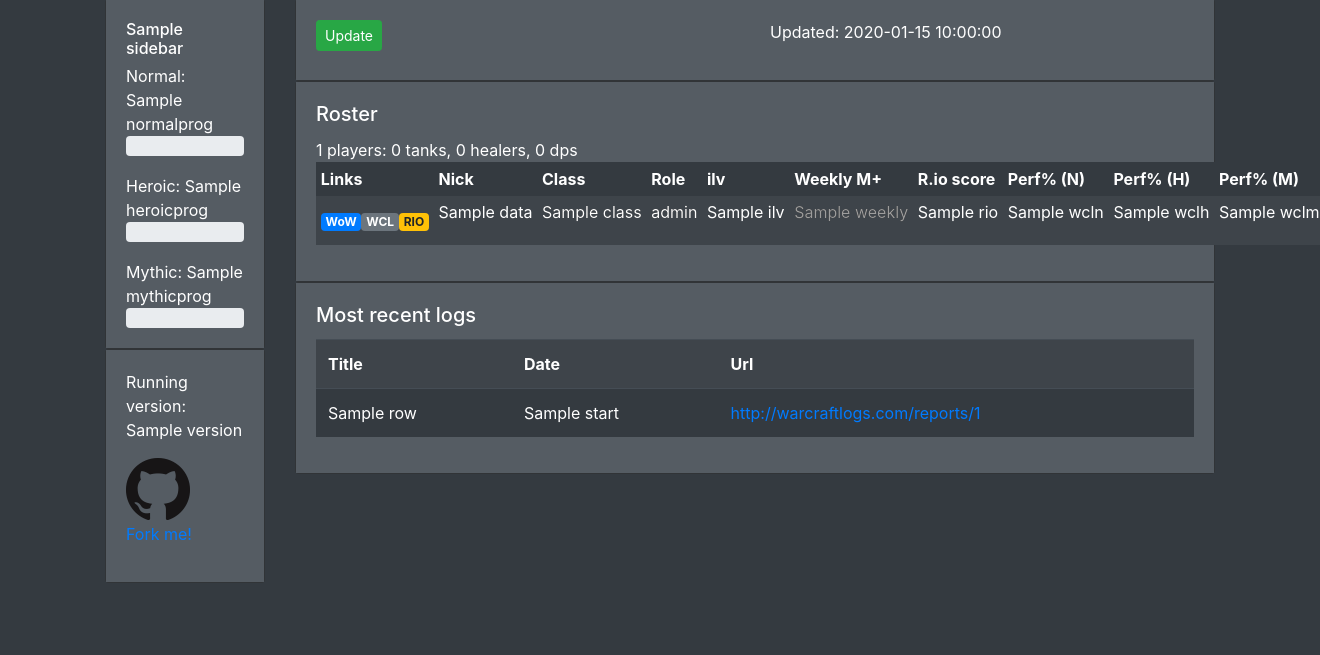
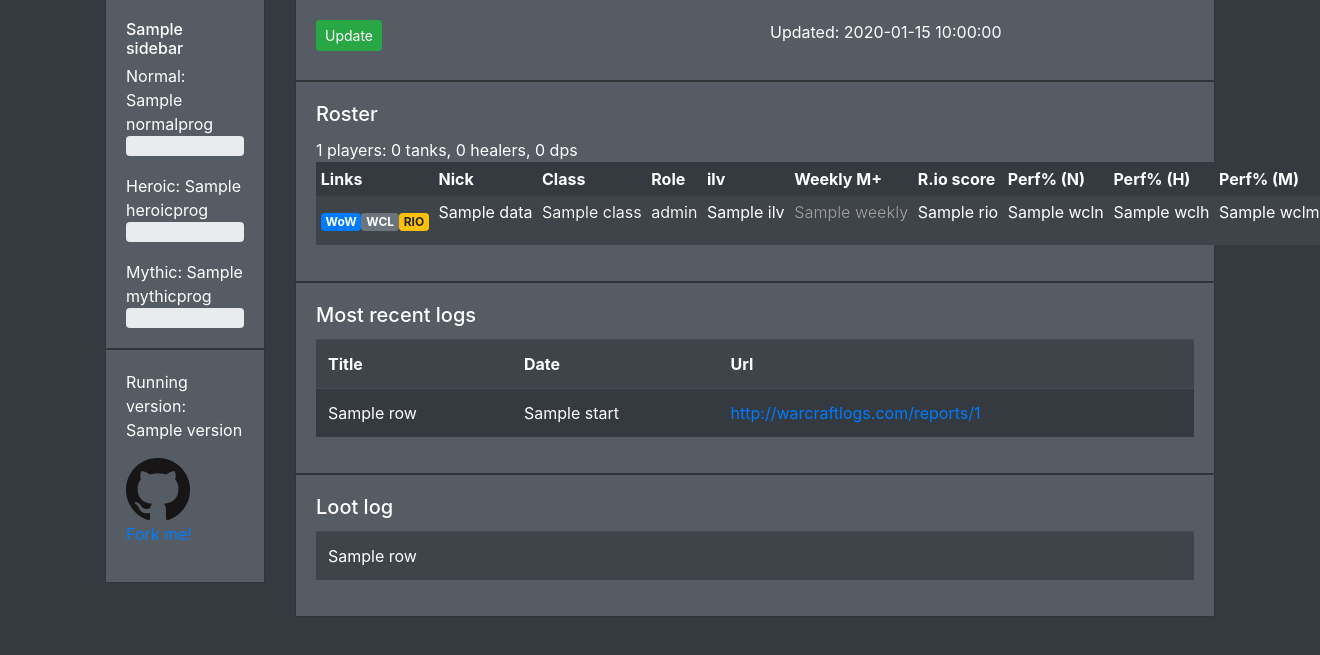
Before and after one commit to Supsu/raidaudit, a Flask app: template templates/index.html in a window 1320 px wide. Shown: the part 113-768 px from the top of the page. Run offline with Flask 2, Linux system fonts and the light colour scheme; the template is opened without the code that fills it: most values are stand-ins (such as "Sample title", 1, 10 or a date in 2020); parts of the project's set-up code (start-up, migrations or seed data) failed here and were passed over; some libraries are stand-ins or nearby versions.

Commit message:
Added a card for loot.. no idea if it works tho

```diff
--- a/templates/index.html
+++ b/templates/index.html
@@ -100,6 +100,21 @@
   </div>
 </div>
 
+<div class="card">
+  <div class="card-body">
+
+    <h5 class="card-title">Loot log</h5>
+    <table class="table table-striped table-dark">
+      {% for row in loots %}
+        <tr>
+          <td> {{ row }} </td>
+        </tr>
+      {% endfor %}
+
+    </table>
+
+  </div>
+</div>
 
 <script src="static/scripts/coloring.js"></script>
 
```
